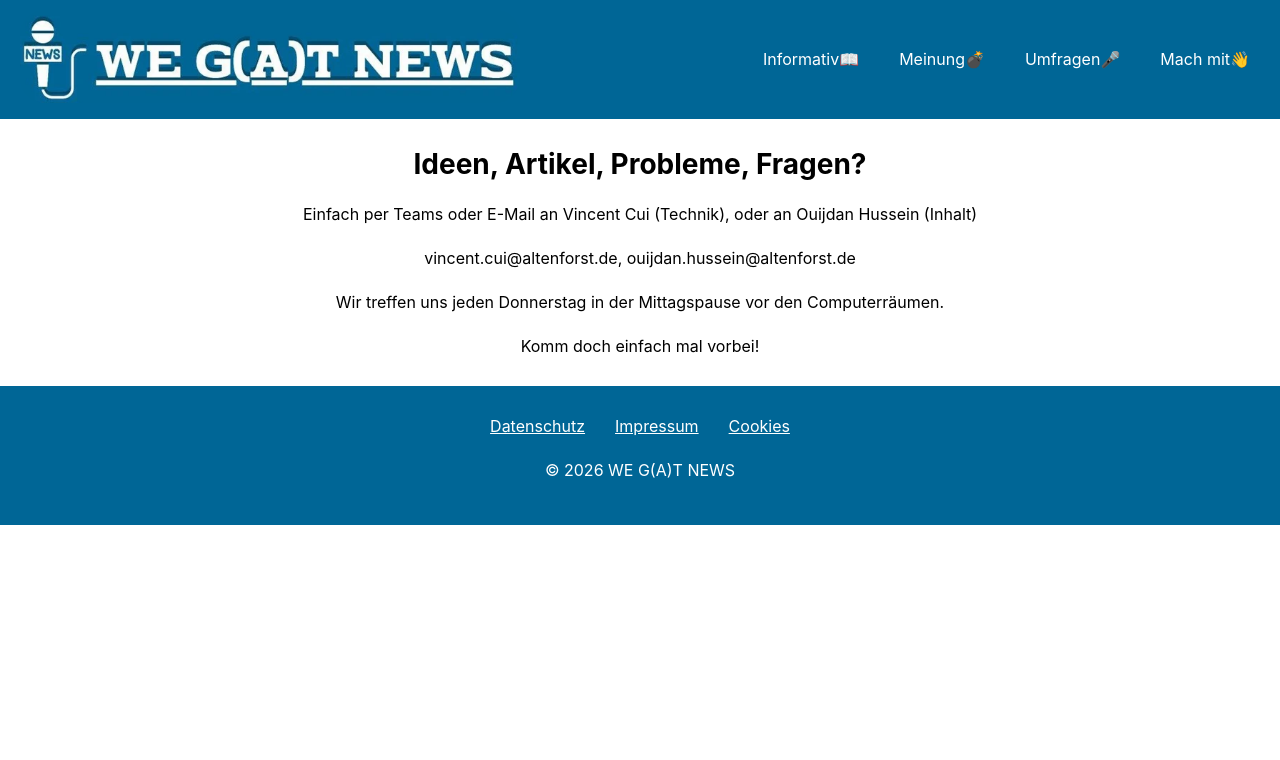
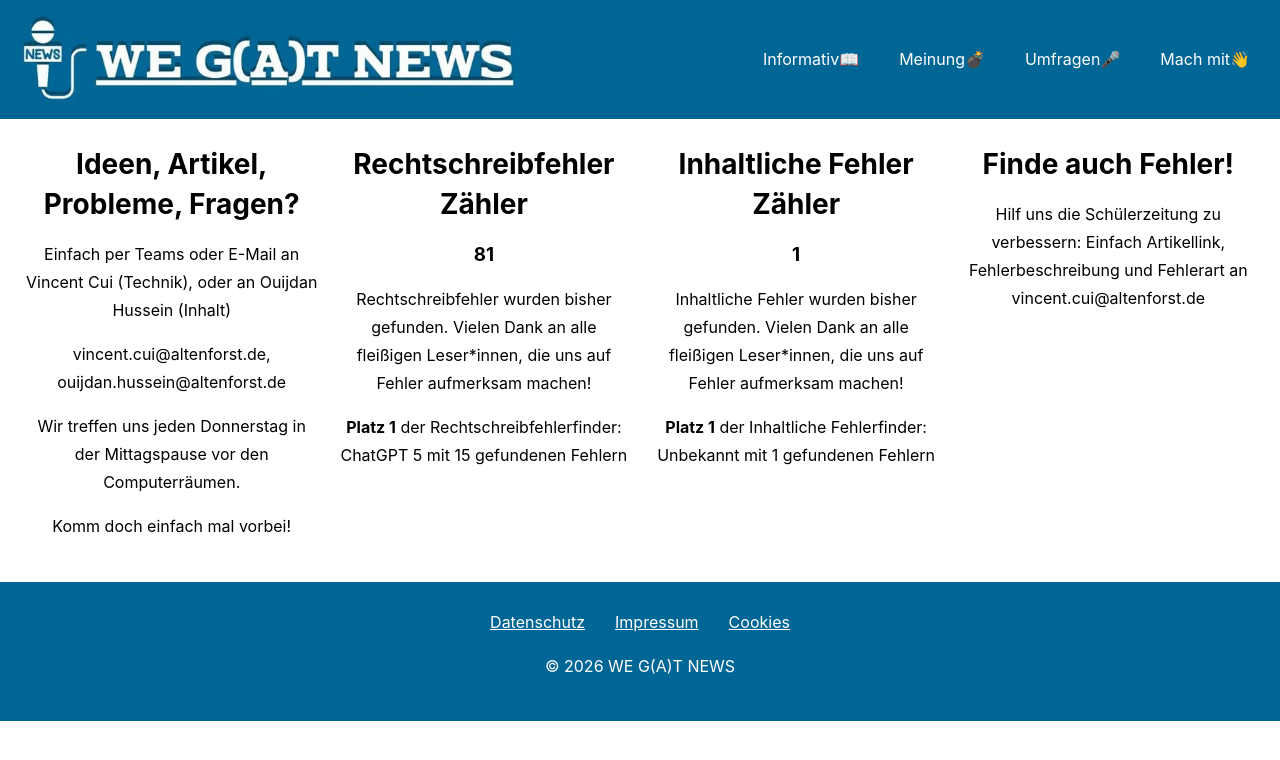
Before and after one commit to Chenjv2/wegatnews, a Next.js app: page /mach-mit in a window 1280 px wide. Shown: the top 760 px of the page. Built offline with nearby package versions, Linux system fonts and the light colour scheme.

Commit message:
Fehler Zähler

```diff
--- a/pages/mach-mit/index.js
+++ b/pages/mach-mit/index.js
@@ -2,20 +2,51 @@ export default function InformativIndex() {
   return (
     <main>
       <section>
+        <div className="container">
           <div className="image-or-text">
             <h2>Ideen, Artikel, Probleme, Fragen?</h2>
             <p>
-            Einfach per Teams oder E-Mail an Vincent Cui (Technik), oder an Ouijdan Hussein (Inhalt)
+              Einfach per Teams oder E-Mail an Vincent Cui (Technik), oder an
+              Ouijdan Hussein (Inhalt)
             </p>
-          <p>
-            vincent.cui@altenforst.de, ouijdan.hussein@altenforst.de
-          </p>
+            <p>vincent.cui@altenforst.de, ouijdan.hussein@altenforst.de</p>
             <p>
               Wir treffen uns jeden Donnerstag in der Mittagspause vor den
               Computerräumen.
             </p>
             <p>Komm doch einfach mal vorbei!</p>
           </div>
+          <div className="image-or-text">
+            <h2>Rechtschreibfehler Zähler</h2>
+            <h3>81</h3>
+            <p>
+              Rechtschreibfehler wurden bisher gefunden. Vielen Dank an alle
+              fleißigen Leser*innen, die uns auf Fehler aufmerksam machen!
+            </p>
+            <p>
+              <b>Platz 1</b> der Rechtschreibfehlerfinder: ChatGPT 5 mit 15
+              gefundenen Fehlern
+            </p>
+          </div>
+          <div className="image-or-text">
+            <h2>Inhaltliche Fehler Zähler</h2>
+            <h3>1</h3>
+            <p>
+              Inhaltliche Fehler wurden bisher gefunden. Vielen Dank an alle
+              fleißigen Leser*innen, die uns auf Fehler aufmerksam machen!
+            </p>
+            <p>
+              <b>Platz 1</b> der Inhaltliche Fehlerfinder: Unbekannt mit 1
+              gefundenen Fehlern
+            </p>
+          </div>
+          <div className="image-or-text">
+            <h2>Finde auch Fehler!</h2>
+            <p>
+              Hilf uns die Schülerzeitung zu verbessern: Einfach Artikellink, Fehlerbeschreibung und Fehlerart an vincent.cui@altenforst.de
+            </p>
+          </div>
+        </div>
       </section>
     </main>
   );
--- a/styles/globals.css
+++ b/styles/globals.css
@@ -177,3 +177,10 @@ section {
 .archiv {
   text-align: left;
 }
+
+.container{
+  display: flex;
+  flex-wrap: wrap;
+  gap: 20px;
+  text-align: center;
+}
```
Lines whose indentation alone changed are shown as unchanged.
